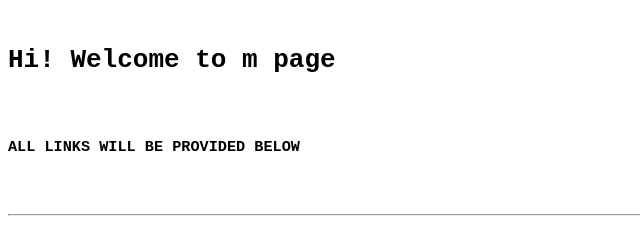
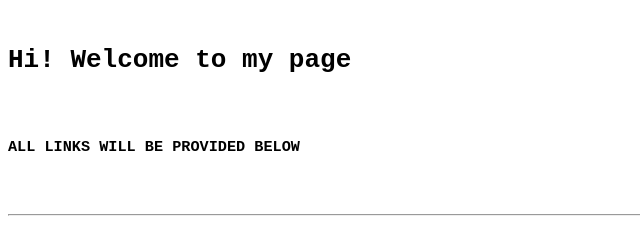
Before and after one commit to yamin-kabir/testing, a plain HTML site: page first pogram/index.html in a window 1280 px wide. Shown: the top 235 px of the page, 0-640 px from the left. Drawn offline with Linux system fonts and the light colour scheme.

Commit message:
Update index.html

```diff
--- a/first pogram/index.html
+++ b/first pogram/index.html
@@ -15,7 +15,7 @@
 
  <body background="blue">
   <pre>
-     <h1>Hi! Welcome to m page</h1>
+     <h1>Hi! Welcome to my page</h1>
      <h3>ALL LINKS WILL BE PROVIDED BELOW</h3>
   </pre>
 </body>
```
